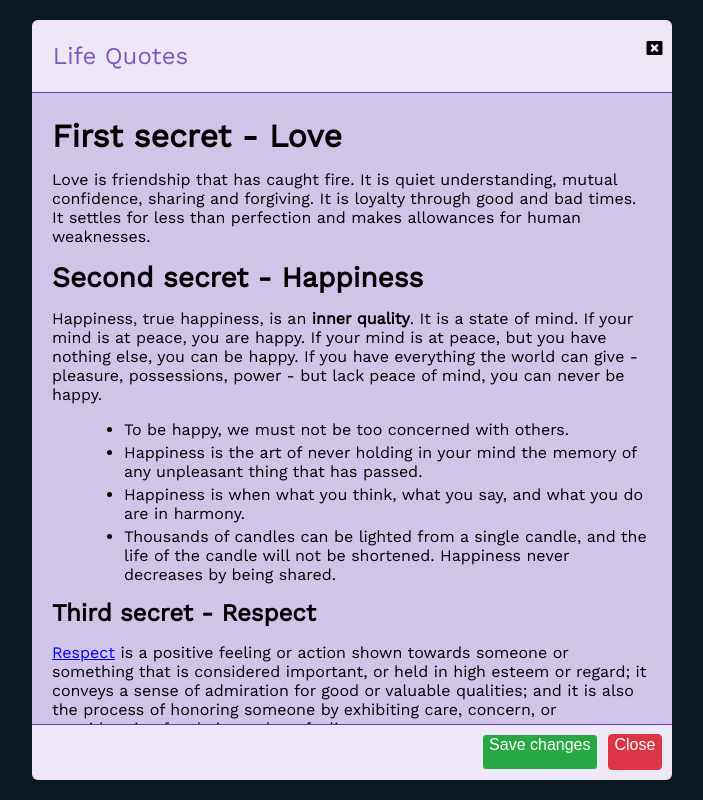
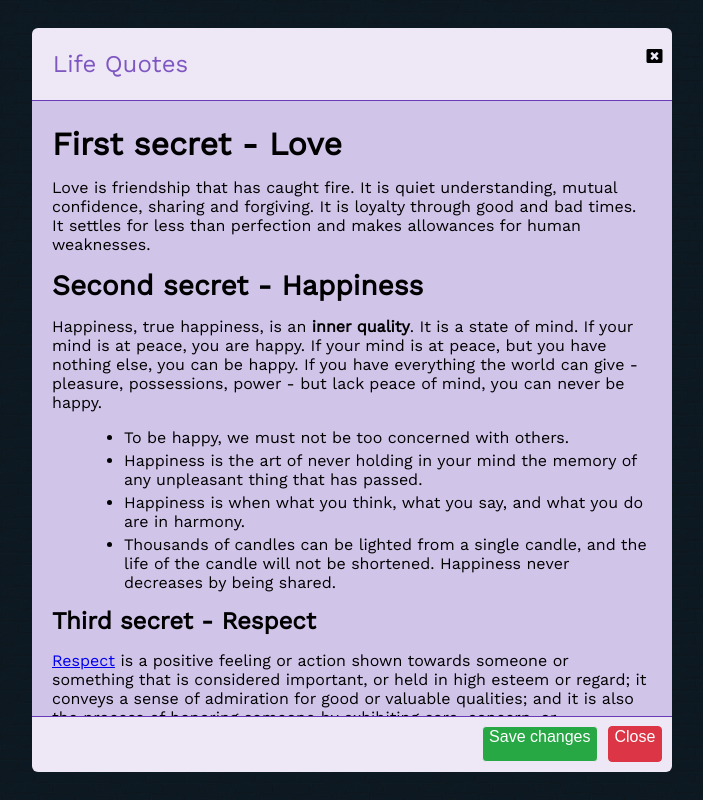
Before and after one commit to prteshJ/Components_Using_Jquery, a plain HTML site: page modalDemo/modal.html in a window 1280 px wide. Both pictures are taken after a click on the button "Reveal life secrets". Shown: the whole page, without its empty margins (288-991 px from the left). Drawn offline with nearby package versions, Linux system fonts and the light colour scheme.

Commit message:
Update modal.css

```diff
--- a/modalDemo/css/modal.css
+++ b/modalDemo/css/modal.css
@@ -78,7 +78,7 @@ active {
 
 /* Formatting content styles go here */
 .content {
-    height:65vmax;
+    height:80vmax;
 }
 
 .content li+li {
@@ -251,7 +251,7 @@ a.back:active {
     .modal-content,
     .modal-card {
         margin: 0 auto;
-        max-height: calc(100vh - 2.5rem);
+        max-height: calc(100vh - 3.5rem);
         width: 40rem;
     }
 }
```
